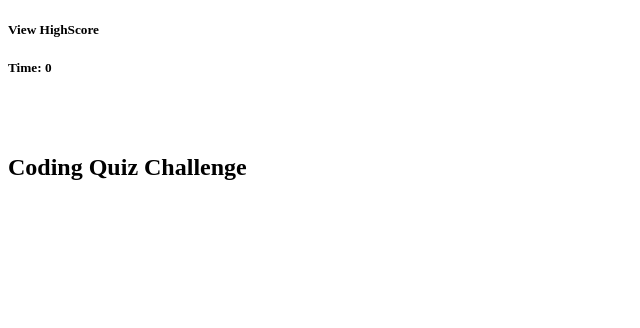
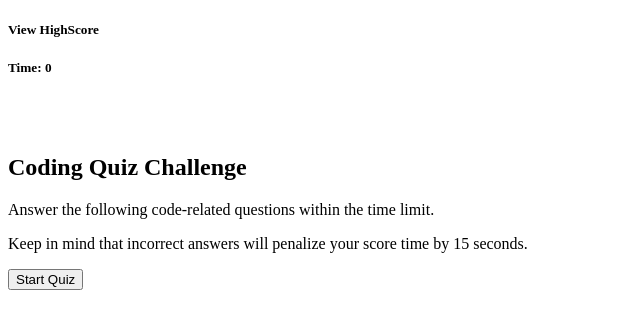
Before and after one commit to sbullocks/Challenge-4-Quiz-JS, a plain HTML site: page index.html in a window 1280 px wide. Shown: the whole page, without its empty margins (0-640 px from the left). Drawn offline with Linux system fonts and the light colour scheme.

Commit message:
added start quiz button to home page with insturctions for quiz.

```diff
--- a/index.html
+++ b/index.html
@@ -9,7 +9,9 @@
 </head>
 
 <body>
-    <div class="first-page">
+    <!-- This is the home page. -->
+    <div class="home-page">
+        <!-- This section includes the start button to get to the questionaire. -->
         <div class="row header">
             <div class="col-md-10 col-sm-6">
                 <h5 id="h-score">View HighScore</h5>
@@ -27,7 +29,17 @@
                     <h2>Coding Quiz Challenge</h2>
                 </div>
             </div>
+            <div class="row">
+                <div class="col-md-10 col-sm-6">
+                    <p>Answer the following code-related questions within the time limit.</p>
+                    <p>Keep in mind that incorrect answers will penalize your score time by 15 seconds.</p>
+
+                    <button id="start" class="btn btn-primary btn-lg">Start Quiz</button>
+                </div>
+            </div>
+        </div>
+    </div>
 
 
-        </body>
+</body>
 </html>
```
